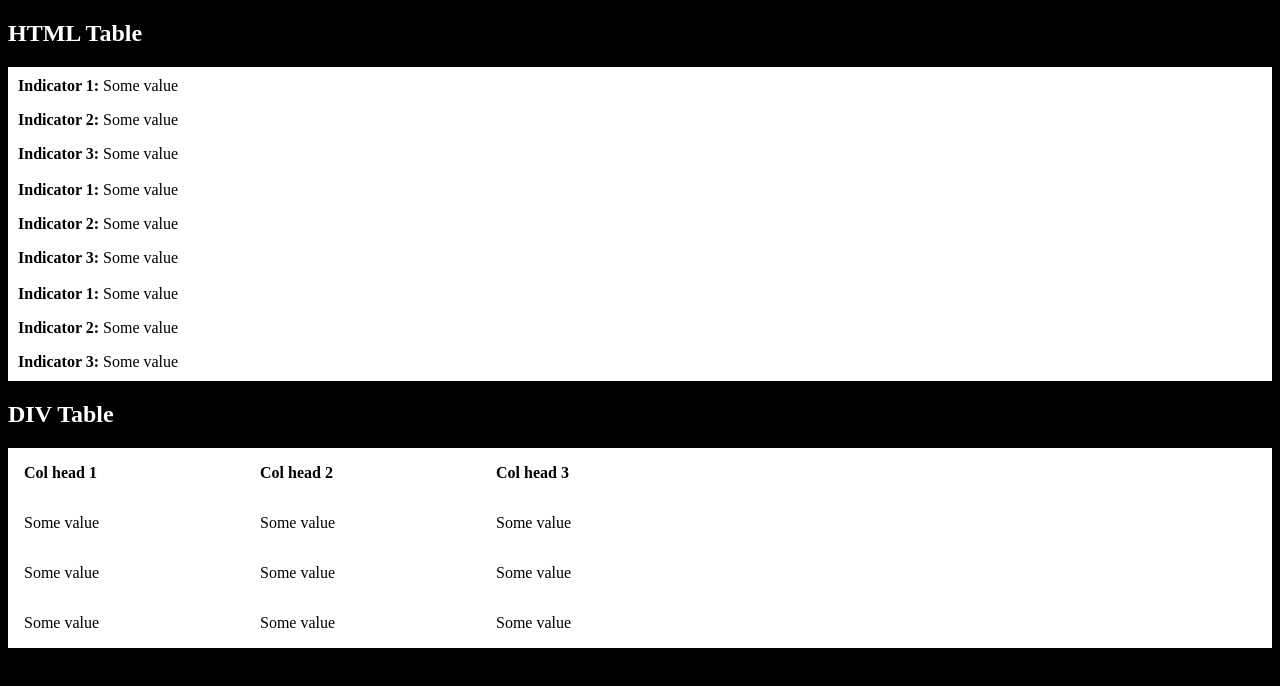
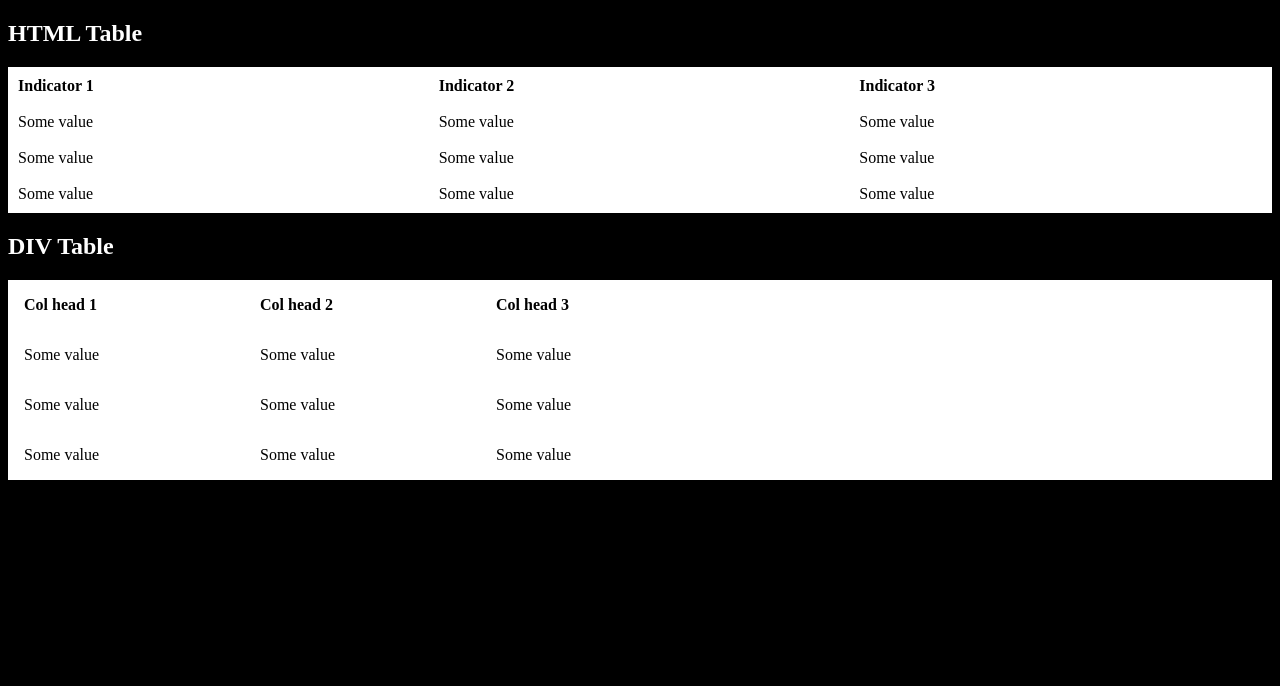
Before and after one commit to kiddhustle/fwd-toolkit, a website: page index.html in a window 1280 px wide. Shown: the top 686 px of the page. Drawn offline with Linux system fonts and the light colour scheme.

Commit message:
table header width

```diff
--- a/app.css
+++ b/app.css
@@ -45,19 +45,34 @@ table {
   position: fixed;
   top: 0;
 }
-
+/**
+ * Scorecard 2
+ * @type {[type]}
+ */
 .scorecard2 {
+  table-layout: fixed;
+}
+.scorecard2, .scorecard2__header {
   background: var(--color-table-bg);
   color: var(--color-table-font);
+  text-align: left;
   width: 100%;
+}
+
+.scorecard2.sticky {
+  padding-top: 52px;
+}
+.scorecard2.sticky .scorecard2__header {
+  position: fixed;
+  top: 0;
 }
 
 .scorecard2__header {
   display: none;
 }
 
-.scorecard2__cell, .scorecard2__cell::before {
-  padding: 0.25rem;
+.scorecard2__headercell, .scorecard2__cell, .scorecard2__cell::before {
+  padding: 0.5rem;
 }
 .scorecard2__cell {
   display: block;
@@ -68,3 +83,17 @@ table {
   display: inline-block;
   font-weight: bold;
 }
+
+@media screen and (min-width: 768px) {
+  .scorecard2__header {
+    display: table-header-group;
+  }
+
+  .scorecard2__cell {
+    display: table-cell;
+  }
+
+  .scorecard2__cell::before {
+    display: none;
+  }
+}
--- a/app.js
+++ b/app.js
@@ -1,4 +1,4 @@
-
+const CSS_CARD_MQ = '.scorecard2'
 const debounce = function (func, wait, immediate) {
 	let timeout;
 	return function() {
@@ -15,27 +15,36 @@ const debounce = function (func, wait, immediate) {
 	};
 };
 
-const onScroll = function (cardHeads, e) {
-	cardHeads.forEach((el) => {
+const onScroll = function (cards, e) {
+	cards.forEach((el) => {
 		// const header = el.querySelector('.scorecard__header')
 		// console.log(`el.offsetTop: ${el.offsetTop}`)
 		// console.log(`window.pageYOffset: ${window.pageYOffset}`)
-		// if (t) {
-		//   window.clearTimeout(t)
-		// }
-		// window
-		if( el.offsetTop <= window.pageYOffset && (el.offsetTop + el.offsetHeight)  >= window.pageYOffset ) {
+		const mqStr = el.getAttribute('data-sticky-mq')
+		const colNum = el.getAttribute('data-columns')
+		// const colWidth = ((1 / colNum) * 100) + '%'
+		const colWidth = ((1 / colNum) * el.offsetWidth) + 'px'
+
+		if (!mqStr) {
+			return
+		}
+
+		const mq = window.matchMedia(mqStr)
+		const aHeaderCells = [].slice.call(el.querySelectorAll('.scorecard2__headercell'))
+
+		if( mq.matches && el.offsetTop <= window.pageYOffset && (el.offsetTop + el.offsetHeight)  >= window.pageYOffset ) {
 			el.classList.add('sticky')
+			aHeaderCells.forEach((cell) => cell.style.width = colWidth)
 		} else {
 			el.classList.remove('sticky')
+			aHeaderCells.forEach((cell) => cell.style.width = 'auto')
 		}
 	})
 }
 const main = function (e) {
   console.log('ready')
-  const cardHeads = [].slice.call(document.querySelectorAll('.scorecard'))
-  let t
+  const cards = [].slice.call(document.querySelectorAll(CSS_CARD_MQ))
   // addEventListeners
-  window.addEventListener('scroll', debounce( onScroll.bind(window, cardHeads), 20 ))
+  window.addEventListener('scroll', debounce( onScroll.bind(window, cards), 20 ))
 }
 document.addEventListener('DOMContentLoaded', main)
--- a/index.html
+++ b/index.html
@@ -9,12 +9,12 @@
 </head>
 <body>
   <h2>HTML Table</h2>
-  <table class="scorecard2">
+  <table class="scorecard2" data-sticky-mq="(min-width: 768px)" data-columns="3">
     <thead class="scorecard2__header">
       <tr>
-        <th scope="col">Indicator 1</th>
-        <th scope="col">Indicator 2</th>
-        <th scope="col">Indicator 3</th>
+        <th scope="col" class="scorecard2__headercell">Indicator 1</th>
+        <th scope="col" class="scorecard2__headercell">Indicator 2</th>
+        <th scope="col" class="scorecard2__headercell">Indicator 3</th>
       </tr>
     </thead>
     <tbody>
```
